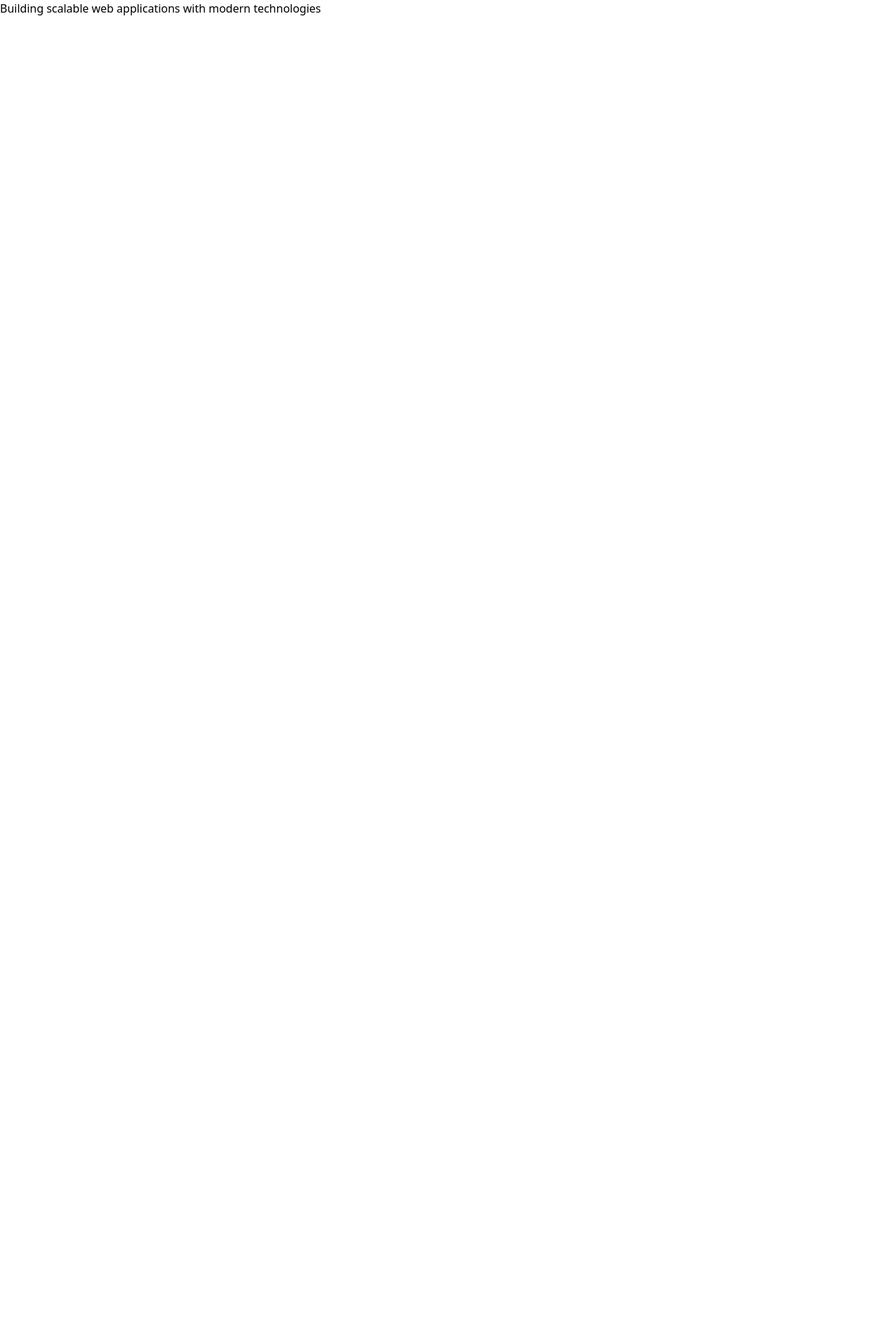
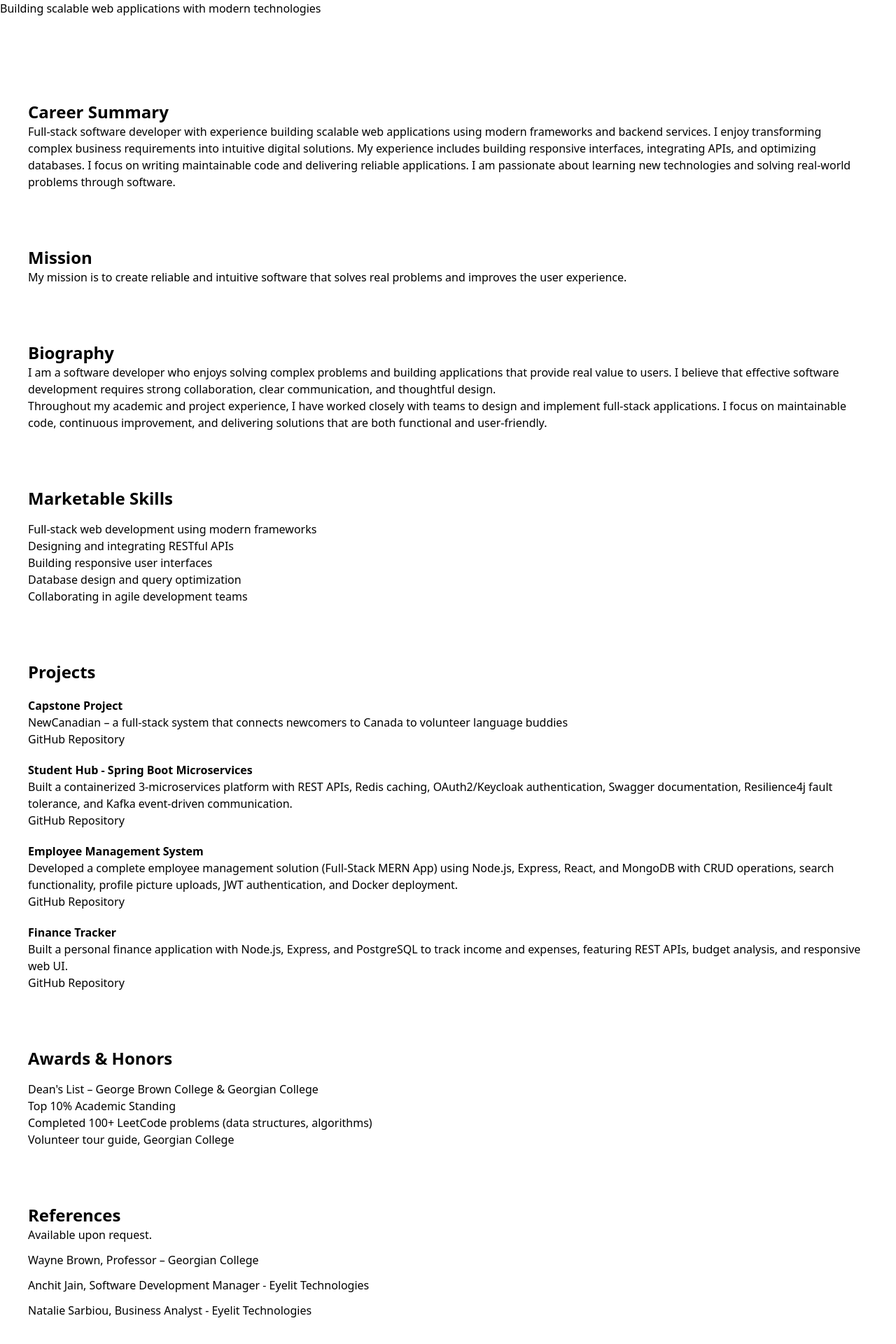
Before and after one commit to tanupreet21/portfolio-tanupreet, a React (Vite) app: page / in a window 1280 px wide. Shown: the part 236-2156 px from the top of the page at 70% size. Before the commit the page ends 800 px from the top, so only its background shows below. Built offline with nearby package versions, Linux system fonts and the light colour scheme.

Commit message:
Added content for different sections

```diff
--- a/src/App.jsx
+++ b/src/App.jsx
@@ -1,5 +1,12 @@
+import Achievements from "./components/Achievements";
+import Biography from "./components/Biography";
+import CareerSummary from "./components/CareerSummary";
 import Hero from "./components/Hero";
 import Navbar from "./components/Navbar";
+import Philosophy from "./components/Philosophy";
+import Projects from "./components/Projects";
+import References from "./components/References";
+import Skills from "./components/Skills";
 
 function App() {
 
@@ -7,6 +14,13 @@ function App() {
     <>
     <Navbar/>
     <Hero />
+    <CareerSummary />
+    <Philosophy/>
+    <Biography/>
+    <Skills />
+    <Projects />
+    <Achievements/>
+    <References/>
     </>
   )
 }
--- a/src/components/Achievements.jsx
+++ b/src/components/Achievements.jsx
@@ -0,0 +1,14 @@
+export default function Achievements() {
+    return(
+        <section className="p-10">
+            <h2 className="text-2xl font-bold">Awards & Honors</h2>
+            <ul className="mt-4">
+            <li>Dean's List – George Brown College & Georgian College</li>
+            <li>Top 10% Academic Standing</li>
+            <li>Completed 100+ LeetCode problems (data structures, algorithms)</li>
+            <li>Volunteer tour guide, Georgian College</li>
+            </ul>
+
+        </section>
+    );
+}
--- a/src/components/Biography.jsx
+++ b/src/components/Biography.jsx
@@ -0,0 +1,19 @@
+export default function Biography(){
+    return(
+        <section className="p-10">
+            <h2 className="text-2xl font-bold">Biography</h2>
+            <p>
+                I am a software developer who enjoys solving complex problems and building
+                applications that provide real value to users. I believe that effective
+                software development requires strong collaboration, clear communication,
+                and thoughtful design.
+            </p>
+            <p>
+                Throughout my academic and project experience, I have worked closely with
+                teams to design and implement full-stack applications. I focus on
+                maintainable code, continuous improvement, and delivering solutions that
+                are both functional and user-friendly.
+            </p>
+</section>
+    );
+}
--- a/src/components/CareerSummary.jsx
+++ b/src/components/CareerSummary.jsx
@@ -0,0 +1,17 @@
+export default function CareerSummary(){
+    return(
+        <section className="p-10">
+            <h2 className="text-2xl font-bold">Career Summary</h2>
+            <p>
+                Full-stack software developer with experience building scalable web
+                applications using modern frameworks and backend services. I enjoy
+                transforming complex business requirements into intuitive digital
+                solutions. My experience includes building responsive interfaces,
+                integrating APIs, and optimizing databases. I focus on writing
+                maintainable code and delivering reliable applications. I am
+                passionate about learning new technologies and solving real-world
+                problems through software.
+            </p>
+        </section>
+    );
+}
--- a/src/components/Philosophy.jsx
+++ b/src/components/Philosophy.jsx
@@ -0,0 +1,11 @@
+export default function Philosophy(){
+    return(
+        <section className="p-10">
+            <h2 className="text-2xl font-bold">Mission</h2>
+            <p>
+                My mission is to create reliable and intuitive software that solves real
+                problems and improves the user experience.
+            </p>
+            </section>
+    );
+}
--- a/src/components/Projects.jsx
+++ b/src/components/Projects.jsx
@@ -0,0 +1,49 @@
+export default function Projects(){
+    return(
+        <section id="Projects" className="p-10">
+            <h2 className="text-2xl font-bold">Projects</h2>
+            <div className="mt-5">
+                <h3 className="font-semibold">Capstone Project</h3>
+                <p>
+                NewCanadian – a full-stack system that connects newcomers to Canada to volunteer language buddies
+                </p>
+                <a href="https://github.com/yourgithub">
+                GitHub Repository
+                </a>
+            </div>
+            <div className="mt-5">
+                <h3 className="font-semibold">Student Hub - Spring Boot Microservices</h3>
+                <p>
+                Built a containerized 3-microservices platform with REST APIs, Redis caching,
+                OAuth2/Keycloak authentication, Swagger documentation, Resilience4j fault tolerance,
+                and Kafka event-driven communication.
+                </p>
+                <a href="https://github.com/yourgithub">
+                GitHub Repository
+                </a>
+            </div>
+            <div className="mt-5">
+                <h3 className="font-semibold">Employee Management System</h3>
+                <p>
+                Developed a complete employee management solution (Full-Stack MERN App)
+                using Node.js, Express, React, and MongoDB with CRUD operations, search functionality,
+                profile picture uploads, JWT authentication, and Docker deployment.
+                </p>
+                <a href="https://github.com/yourgithub">
+                GitHub Repository
+                </a>
+            </div>
+            <div className="mt-5">
+                <h3 className="font-semibold">Finance Tracker</h3>
+                <p>
+                Built a personal finance application with Node.js, Express,
+                and PostgreSQL to track income and expenses, featuring REST APIs,
+                budget analysis, and responsive web UI.
+                </p>
+                <a href="https://github.com/yourgithub">
+                GitHub Repository
+                </a>
+            </div>
+        </section>
+    );
+}
--- a/src/components/References.jsx
+++ b/src/components/References.jsx
@@ -0,0 +1,19 @@
+export default function References() {
+    return(
+        <section id="references" className="p-10">
+            <h2 className="text-2xl font-bold">References</h2>
+            <p>
+            Available upon request.
+            </p>
+            <p className="mt-3">
+            Wayne Brown, Professor – Georgian College
+            </p>
+            <p className="mt-3">
+            Anchit Jain, Software Development Manager - Eyelit Technologies
+            </p>
+            <p className="mt-3">
+            Natalie Sarbiou, Business Analyst - Eyelit Technologies
+            </p>
+      </section>
+    );
+}
--- a/src/components/Skills.jsx
+++ b/src/components/Skills.jsx
@@ -0,0 +1,14 @@
+export default function Skills(){
+    return(
+        <section id="skills" className="p-10">
+            <h2 className="text-2xl font-bold">Marketable Skills</h2>
+                <ul className="mt-4">
+                <li>Full-stack web development using modern frameworks</li>
+                <li>Designing and integrating RESTful APIs</li>
+                <li>Building responsive user interfaces</li>
+                <li>Database design and query optimization</li>
+                <li>Collaborating in agile development teams</li>
+                </ul>
+        </section>
+    );
+}
```
